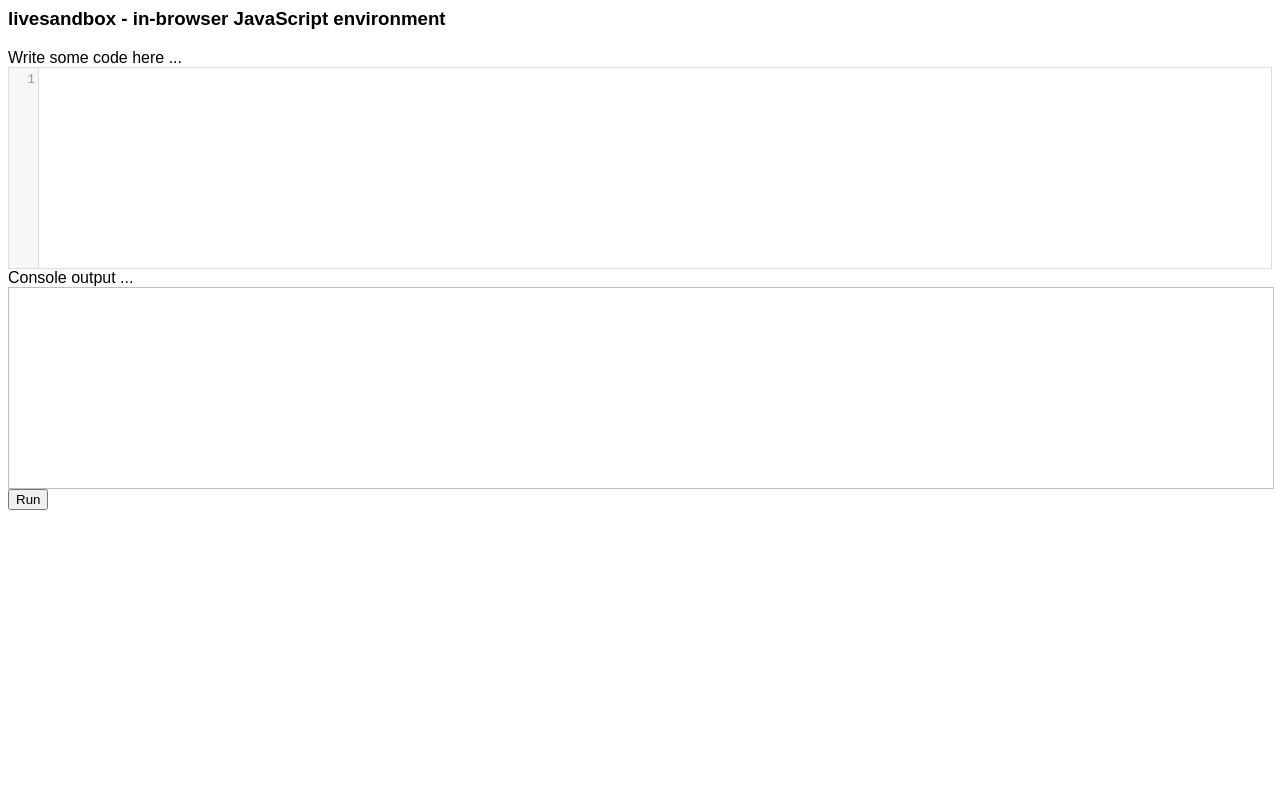
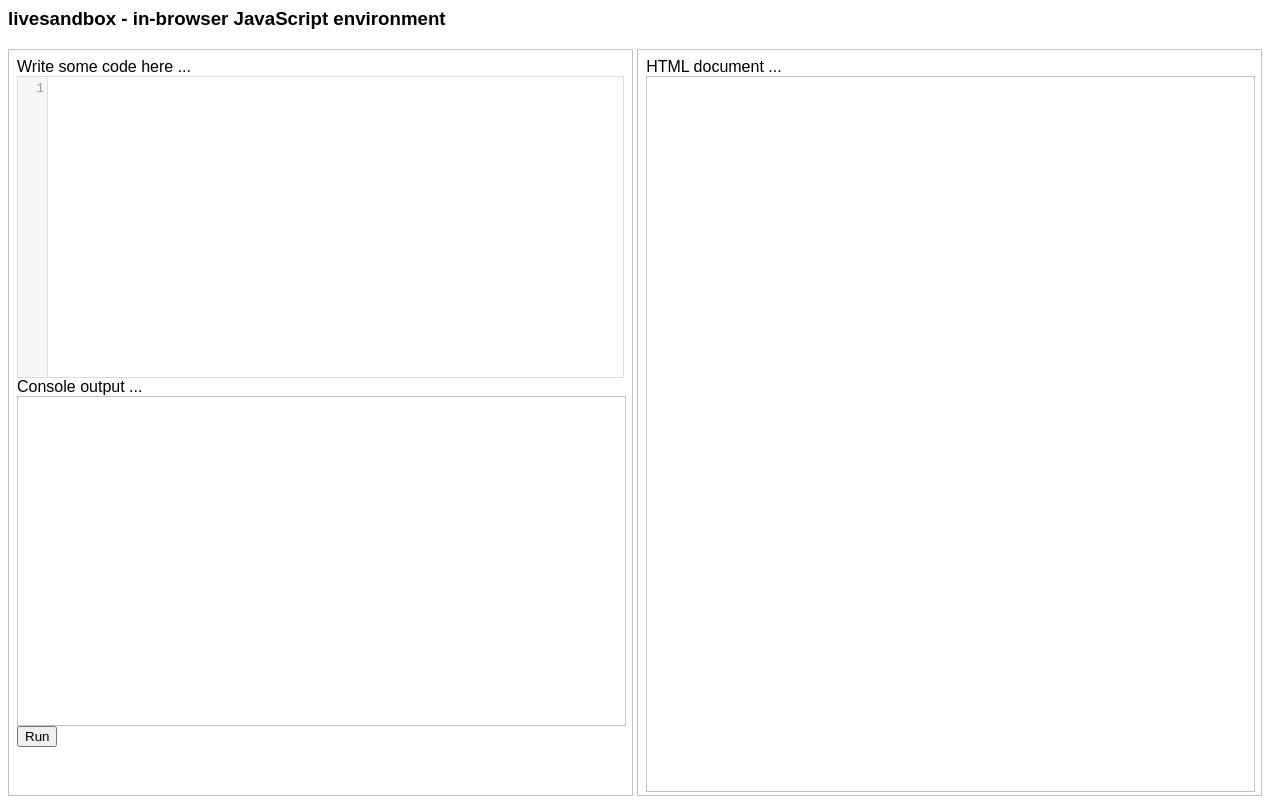
Before and after one commit to shoestringlab/laceside, a website: page index.html in a window 1280 px wide. Both pictures are taken after a click on the button "Run". Drawn offline with nearby package versions, Linux system fonts and the light colour scheme.

Commit message:
- 0.2.0 version updates
- added output window in iframe to enable document writing
- moved styles from inline to style sheet
- updated console intercept code to work with iframe

```diff
--- a/index.html
+++ b/index.html
@@ -1,6 +1,7 @@
 <html>
 
 <head>
+  <link rel="stylesheet" href="styles.css">
   <link rel="stylesheet" href="node_modules/codemirror/lib/codemirror.css">
   <script src="node_modules/codemirror/lib/codemirror.js"></script>
   <script src="node_modules/codemirror/mode/xml/xml.js"></script>
@@ -9,16 +10,7 @@
   <script src="node_modules/codemirror/mode/htmlmixed/htmlmixed.js"></script>
   <script src="node_modules/codemirror/addon/edit/matchbrackets.js"></script>
 
-<style>
-  body {
-    font-family: Arial, sans;
-  }
-  .CodeMirror { height: auto; border: 1px solid #ddd; }
-  .CodeMirror-scroll { max-height: 200px; }
-  .CodeMirror pre { padding-left: 7px; line-height: 1.25; }
-  .banner { background: #ffc; padding: 6px; border-bottom: 2px solid silver;  }
-  .banner div { margin: 0 auto; max-width: 700px; text-align: center; }
-</style>
+
 
 <script>
   var editor;
@@ -27,32 +19,46 @@
       lineNumbers: true
 
     });
-    takeOverConsole();
   }
 
   function run(){
     // clean up previous execution
     document.querySelector( "#codeConsole" ).innerText = "";
-    if( document.querySelector( "#codeBlock" ) !== null ){
-      document.body.removeChild( document.querySelector( "#codeBlock" ) );
+    var doc = document.getElementById('iframe').contentWindow.document;
+    if( doc.querySelector( "#codeBlock" ) !== null ){
+      doc.head.removeChild( doc.querySelector( "#codeBlock" ) );
     }
-    var scriptTag = document.createElement("script");
+
+    var scriptTag = doc.createElement("script");
     scriptTag.setAttribute( "id", "codeBlock" );
-    var inline = document.createTextNode( editor.getValue() );
+    var inline = doc.createTextNode( editor.getValue() );
     scriptTag.appendChild( inline );
-    document.body.appendChild( scriptTag );
+    doc.open();
+    doc.write( "<html><body></body></html>" );
+    takeOverConsole();
+    doc.body.appendChild( scriptTag );
+    doc.close();
+    //writeToIFrame( scriptTag );
+  }
+
+  function writeToIFrame( contents ){
+    var doc = document.getElementById('iframe').contentWindow.document;
+    doc.open();
+    doc.head.appendChild( contents );
+    doc.close();
   }
 
   // this bit of code based on solution:
   // http://tobyho.com/2012/07/27/taking-over-console-log/
   function takeOverConsole(){
-    var console = window.console;
+    var win = document.getElementById('iframe').contentWindow;
+    var console = win.console;
     if (!console) return;
     function intercept(method){
         var original = console[method];
         console[method] = function(){
             // capture and push to our output div
-            document.querySelector( "#codeConsole" ).innerText += Array.prototype.slice.apply(arguments).join(' ') + "\n";
+            window.document.querySelector( "#codeConsole" ).innerText += Array.prototype.slice.apply(arguments).join(' ') + "\n";
             if (original.apply){
                 // Do this for normal browsers
                 original.apply(console, arguments);
@@ -72,15 +78,28 @@
 
 <body onload="config();">
 <h3>livesandbox - in-browser JavaScript environment</h3>
+<div class="row">
+  <div class="col-50">
     <form>
+    <div class="row">
+
       <label for="codeWindow">Write some code here ...</label>
-<textarea id="codeWindow" style="width: 80%; height: 50%; border: 1px solid silver;"></textarea>
+      <textarea id="codeWindow"></textarea>
       <label for="codeConsole">Console output ...</label>
-<div id="codeConsole" style="width: 100%; height: 200px; border: 1px solid silver; overflow: scroll;">
+    </div>
+    <div id="codeConsole">
 
     </div>
 
     <button type="button" onclick="run();">Run</button>
     </form>
+  </div>
+  <div class="col-50">
+    <label for="iframe">HTML document ...</label>
+    <iframe id="iframe"></iframe>
+  </div>
+
+</div>
+
 </body>
 </html>
--- a/package.json
+++ b/package.json
@@ -1,6 +1,6 @@
 {
   "name": "livesandbox",
-  "version": "0.1.2",
+  "version": "0.2.0",
   "description": "In-browser JavaScript IDE with live execution",
   "main": "index.htm",
   "directories": {
--- /dev/null
+++ b/styles.css
@@ -0,0 +1,45 @@
+#codeConsole{
+  width: 100%;
+  height: 45%;
+  border: 1px solid silver;
+  overflow: scroll;
+}
+
+#codeOutput{
+  width:100%;
+  overflow:scroll;
+}
+
+#iframe{
+  width:100%;
+  height:98%;
+  border: 1px solid silver;
+}
+
+#codeDiv{
+  width: 100%;
+  height: 45%;
+}
+
+div.col-50{
+  vertical-align: top;
+  width:48%;
+  display:inline-block;
+  border: 1px solid silver;
+  height:93%;
+  padding: .5em;
+}
+
+div.row{
+  vertical-align: top;
+  display:block;
+}
+
+body {
+  font-family: Arial, sans;
+}
+.CodeMirror { height: auto; border: 1px solid #ddd; }
+.CodeMirror-scroll { max-height: 800px; }
+.CodeMirror pre { padding-left: 7px; line-height: 1.25; }
+.banner { background: #ffc; padding: 6px; border-bottom: 2px solid silver;  }
+.banner div { margin: 0 auto; max-width: 700px; text-align: center; }
```
Also changed, not shown: README.md, 1 other file. Lines whose indentation alone changed are shown as unchanged.
